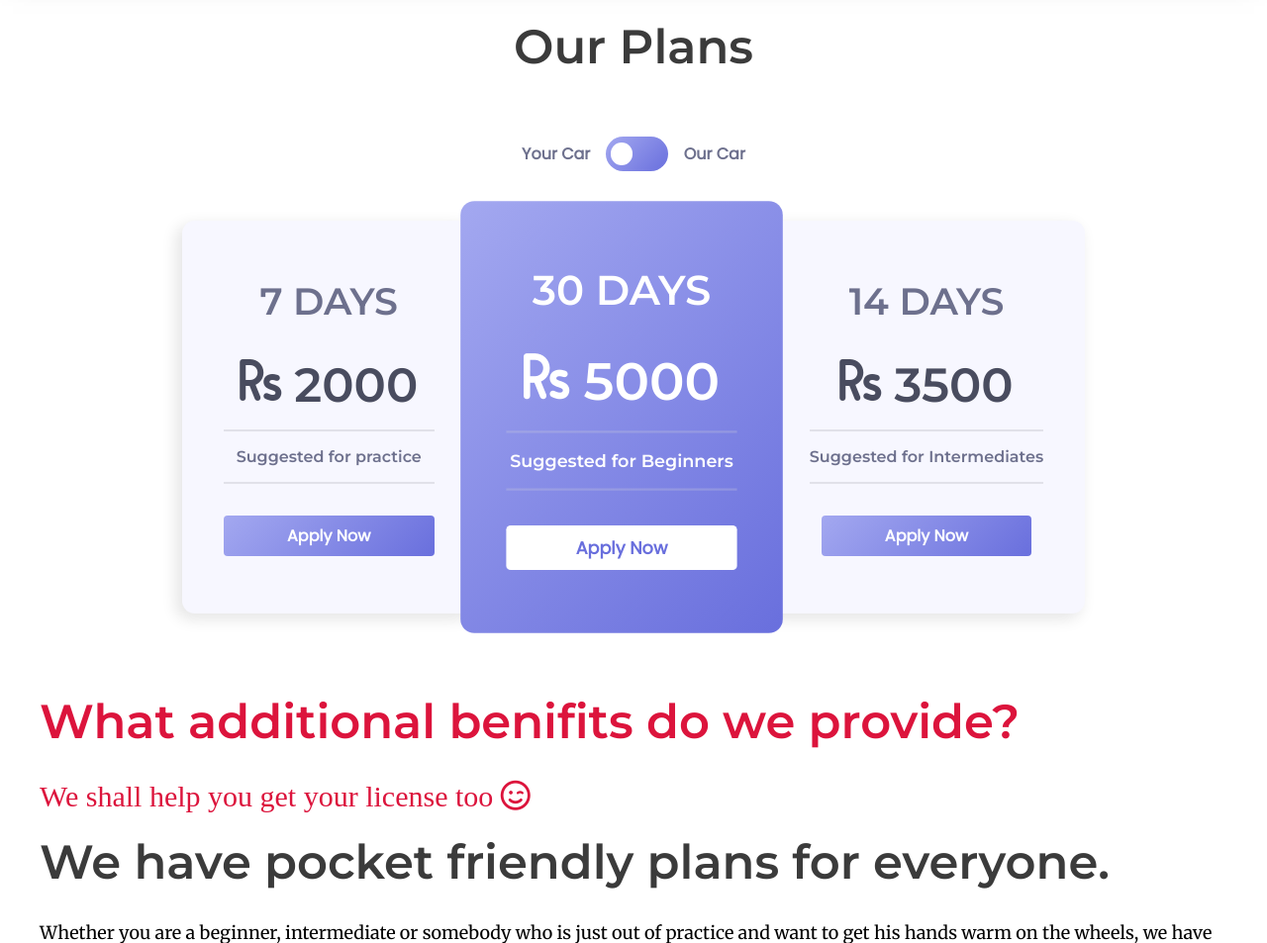
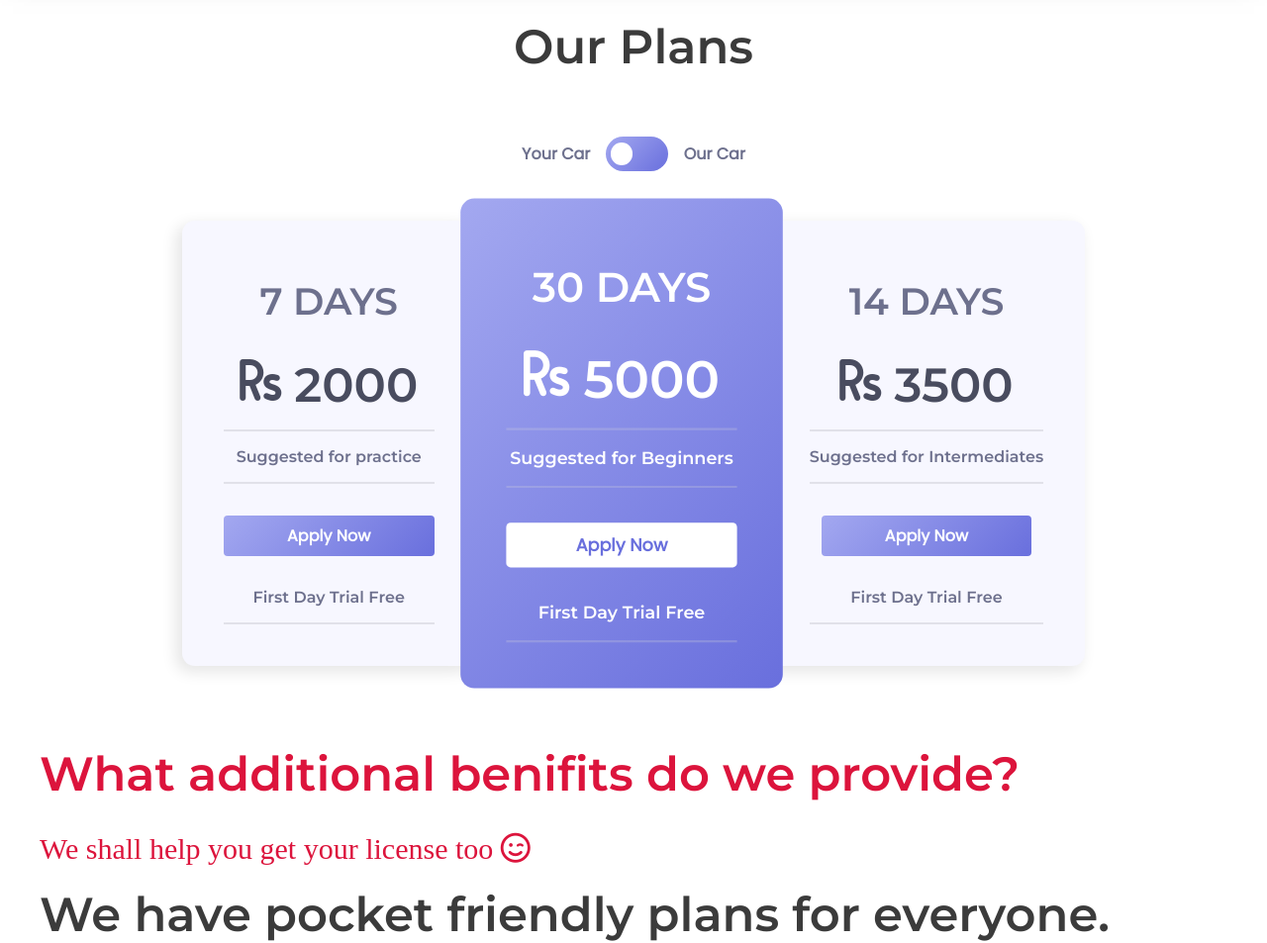
Before and after one commit to rickbhatt/confidentdriver, a Django app: page /price in a window 1280 px wide. Shown: the part 186-1139 px from the top of the page at 99% size. Run offline with Django 3.2, Linux system fonts and the light colour scheme; parts of the project's set-up code (start-up, migrations or seed data) failed here and were passed over; some libraries are stand-ins or nearby versions; some web fonts are replaced.

Commit message:
pricing section changed

```diff
--- a/template/dashboard.html
+++ b/template/dashboard.html
@@ -56,8 +56,8 @@
 
                 <li class="control-nav-list">
                     {% if request.user.is_superuser %}
-                        <!-- <a href="https://confidentdriver.herokuapp.com/admin/" class="control-nav-link"><span id="mobile">SETTINGS</span> <i class="fas fa-wrench"></i></a>  -->
-                        <a href="http://127.0.0.1:8000/admin/" class="control-nav-link"><span id="mobile">SETTINGS</span> <i class="fas fa-wrench"></i></a>
+                        <a href="https://confidentdriver.herokuapp.com/admin/" class="control-nav-link"><span id="mobile">SETTINGS</span> <i class="fas fa-wrench"></i></a>
+                        <!-- <a href="http://127.0.0.1:8000/admin/" class="control-nav-link"><span id="mobile">SETTINGS</span> <i class="fas fa-wrench"></i></a>  -->
 
                     {% endif %}
                 </li>
--- a/template/price.html
+++ b/template/price.html
@@ -59,6 +59,8 @@
                             </li>
                             <li class="bottom-bar">Suggested for practice</li>
                             <li><a href="{% url 'register' %}" class="knw-mre-btn">Apply Now</a></li>
+                            <li class="bottom-bar">First Day Trial Free</li>
+
                         </ul>
                     </div>
 
@@ -70,6 +72,8 @@
                                 </li>
                                 <li class="bottom-bar">Suggested for Beginners</li>
                                 <li><a href="{% url 'register' %}" class="knw-mre-btn active-btn">Apply Now</a></li>
+                                <li class="bottom-bar">First Day Trial Free</li>
+
                             </ul>
                     </div>
 
@@ -81,6 +85,8 @@
                         </li>
                         <li class="bottom-bar">Suggested for Intermediates</li>
                         <li><a href="{% url 'register' %}" class="knw-mre-btn">Apply Now</a></li>
+                        <li class="bottom-bar">First Day Trial Free</li>
+
                     </ul>
             </div>
             </div>
```
